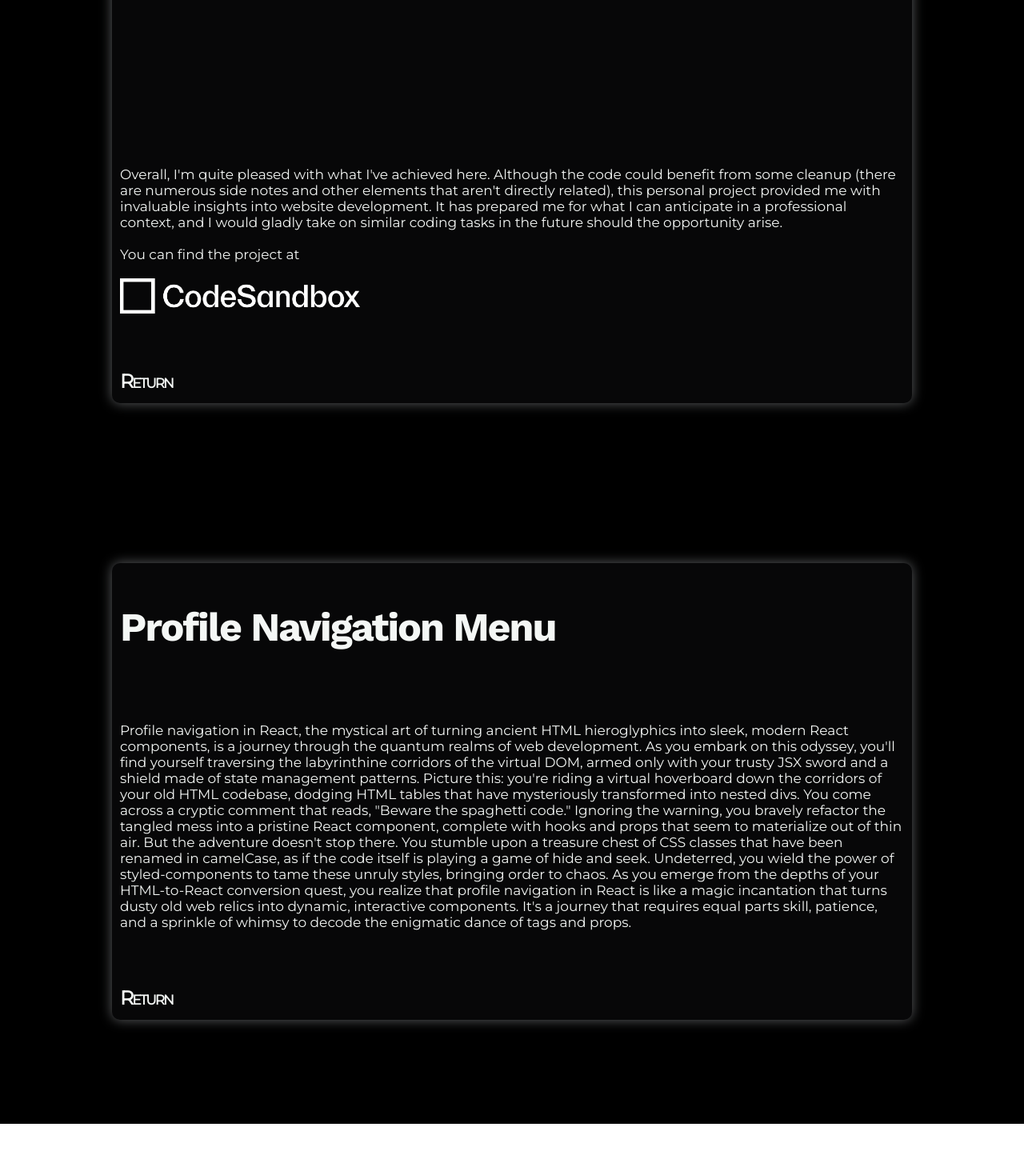
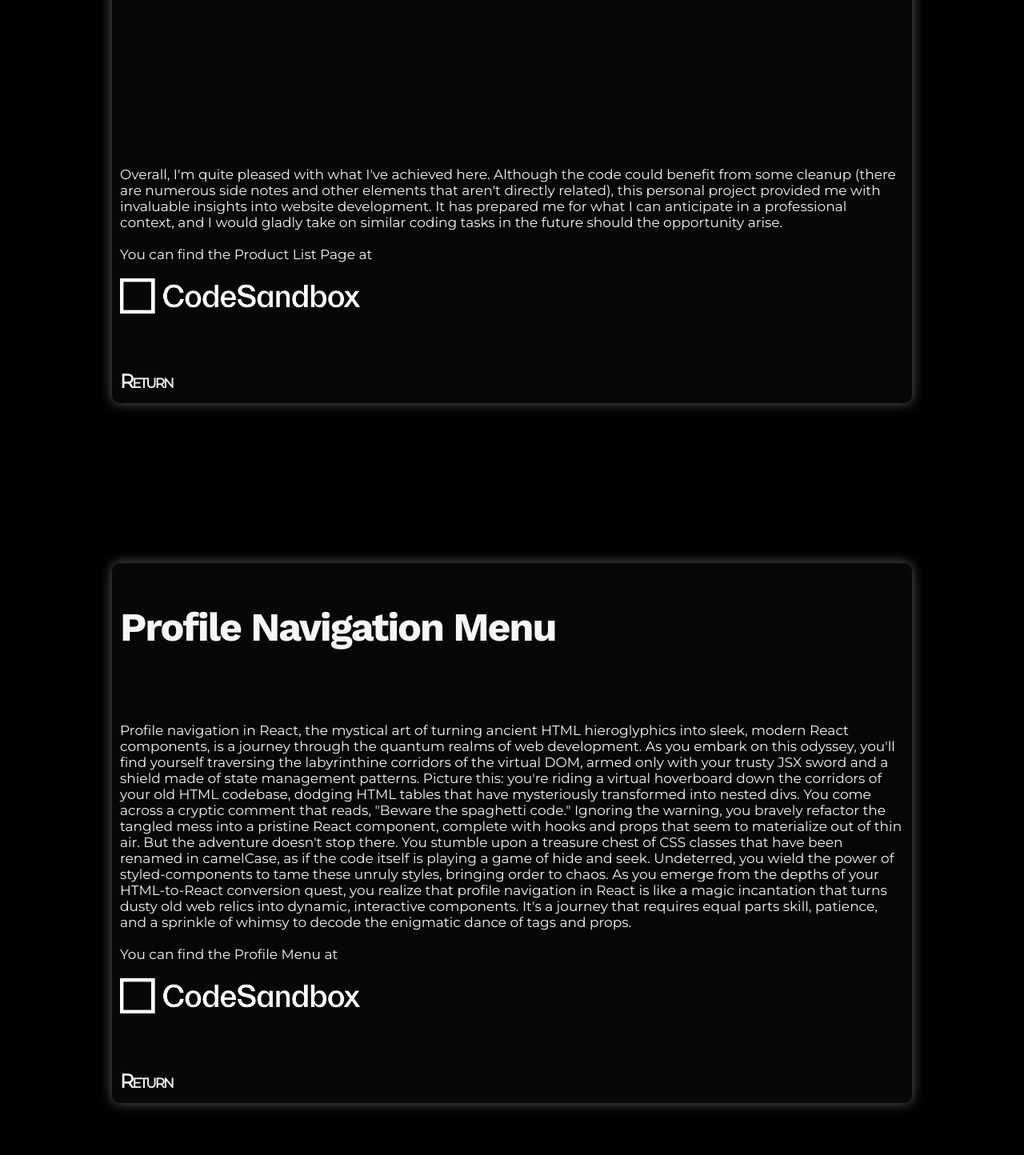
Before and after one commit to leondoes/reactrain, a React (Create React App) app: page /work in a window 1280 px wide. Shown: the part 3693-5137 px from the top of the page at 80% size. Before the commit the page ends 5098 px from the top, so only its background shows below. Built offline with nearby package versions, Linux system fonts and the light colour scheme.

Commit message:
:construction: Added app links to cards instead of link to code (#60)

```diff
--- a/src/components/Work/index.js
+++ b/src/components/Work/index.js
@@ -78,8 +78,8 @@ const Work = () => (
           <AutoplayVideo videoSource={sortingvideo} />
           <Copy>{TanadianCire.Body4}</Copy>
           <Copy>
-            You can find the project at
-            <a href="https://codesandbox.io/s/serene-voice-316qhh">
+            You can find the Product List Page at
+            <a href="https://316qhh.csb.app/ProductListPage" target="_blank" rel="noreferrer">
               <Img src={CodeSandbox_logo}/>
             </a>
           </Copy>
@@ -90,6 +90,12 @@ const Work = () => (
         <Card id="Profile">
           <Subtitle>{ProfileNav.Subtitle}</Subtitle>
           <Copy>{ProfileNav.Body}</Copy>
+          <Copy>
+            You can find the Profile Menu at
+            <a href="https://61c1jf.csb.app/" target="_blank" rel="noreferrer">
+              <Img src={CodeSandbox_logo}/>
+            </a>
+          </Copy>
           <ScrollToSection targetId="top" description="">
             <TopCopy>Return</TopCopy>
           </ScrollToSection>
```
